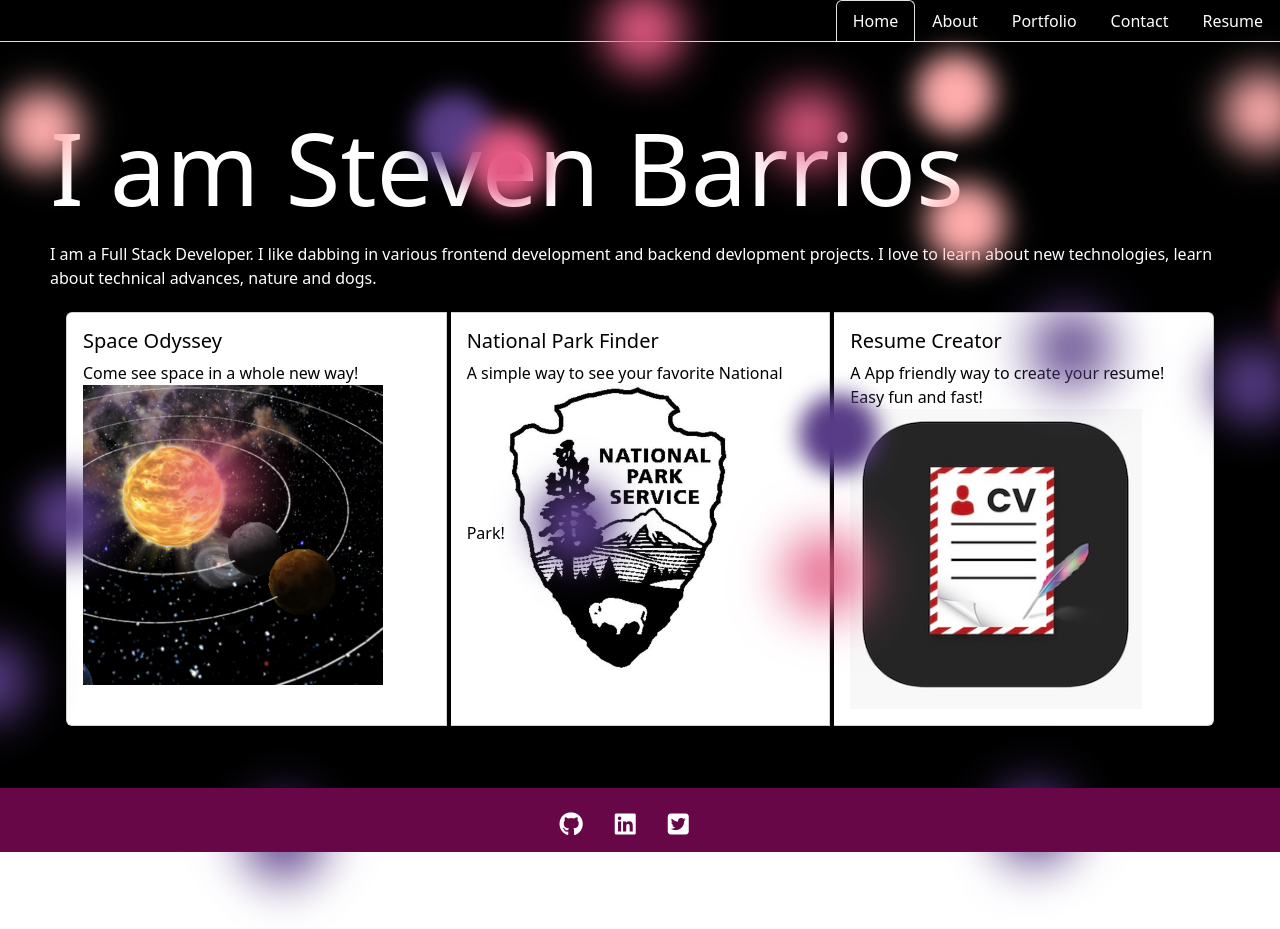
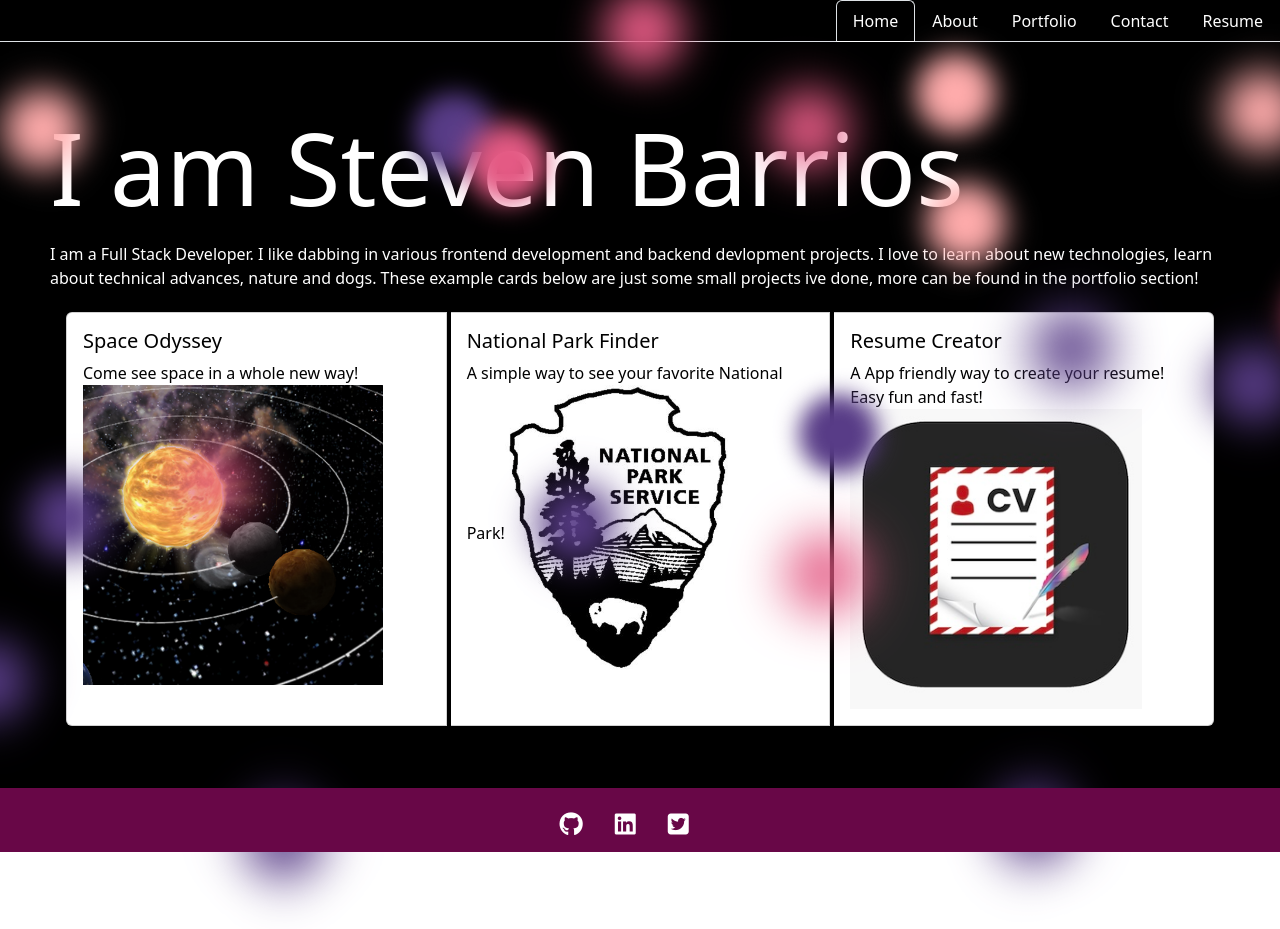
Before and after one commit to Proper-Stevo/ReactPortffolioSB, a React (Create React App) app: page / in a window 1280 px wide. Shown: the top 929 px of the page. Built offline with nearby package versions, Linux system fonts and the light colour scheme; some icons are missing.

Commit message:
added text to home page

```diff
--- a/src/components/pages/Home/Index.js
+++ b/src/components/pages/Home/Index.js
@@ -9,7 +9,8 @@ export default function Home() {
       <div className='nameID'>I am Steven Barrios</div>
       <p>
         I am a Full Stack Developer. I like dabbing in various frontend development and backend devlopment projects.
-        I love to learn about new technologies, learn about technical advances, nature and dogs.
+        I love to learn about new technologies, learn about technical advances, nature and dogs. These example cards below
+        are just some small projects ive done, more can be found in the portfolio section!
       </p>
           <CardGroup className='cardsTotal'>
             <Card className='cardOne'>
```
